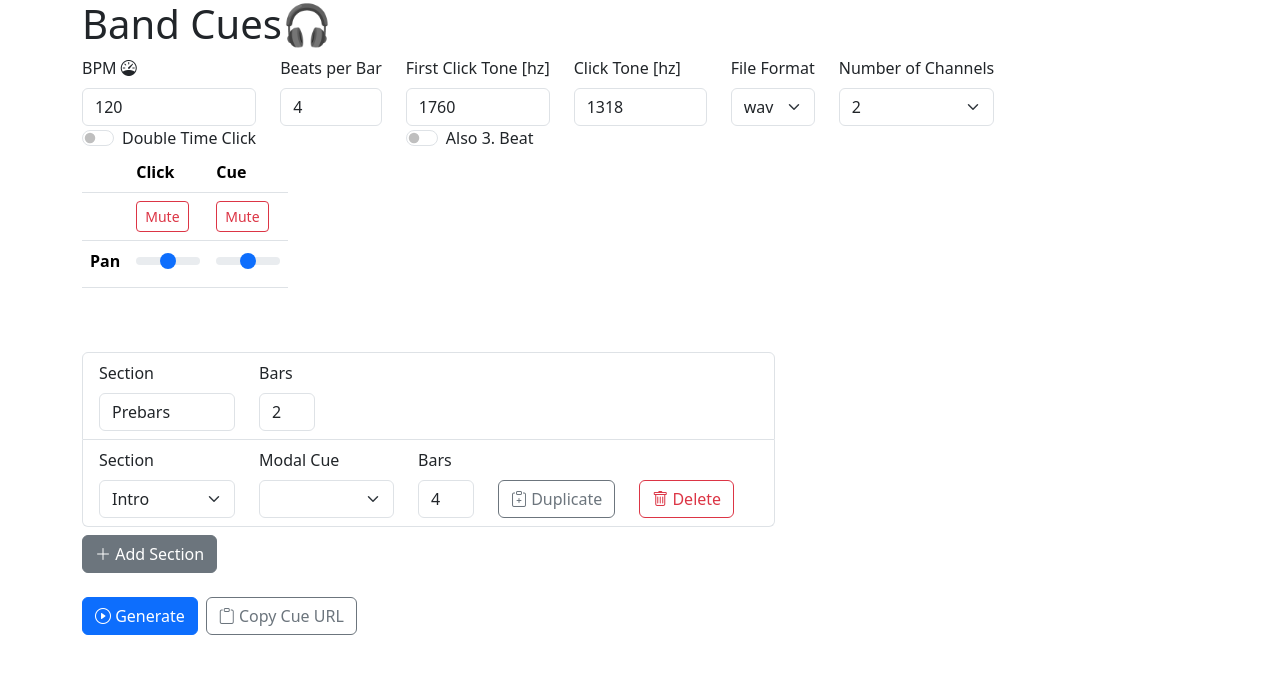
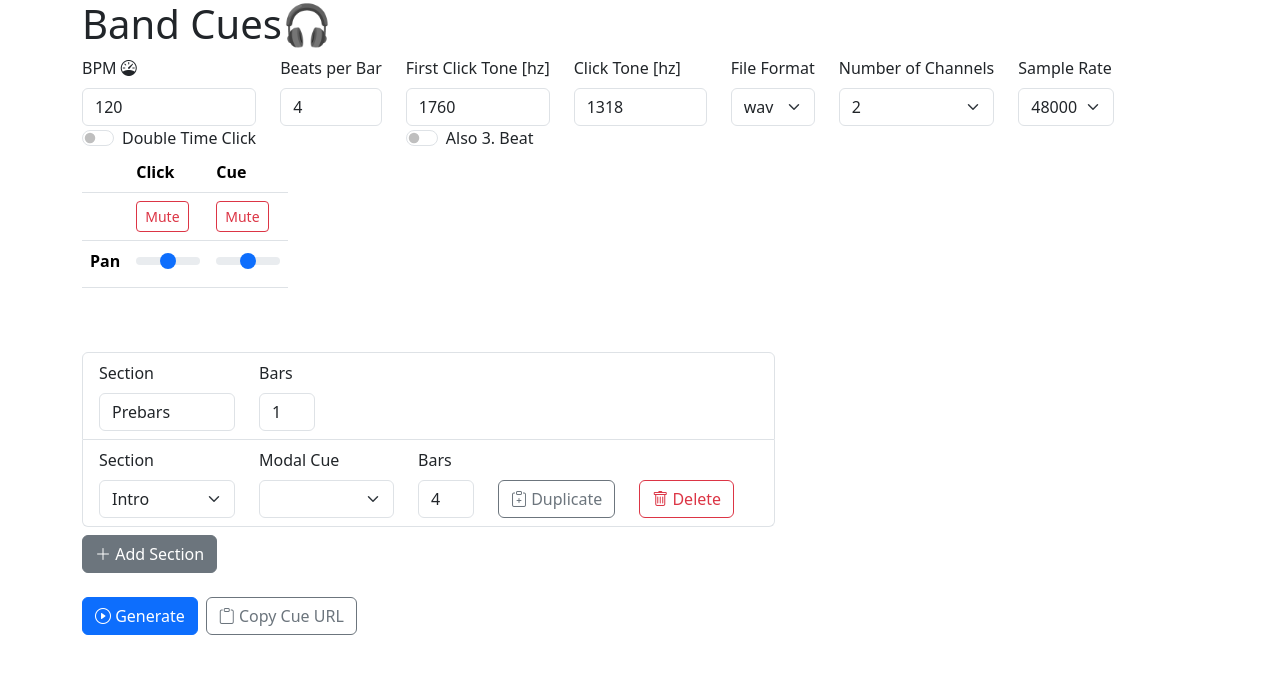
Before and after one commit to david-loe/band-cues, a Vue app: page / in a window 1280 px wide. Shown: the top 674 px of the page. Built offline with nearby package versions, Linux system fonts and the light colour scheme.

Commit message:
add sample rate setting

```diff
--- a/src/App.vue
+++ b/src/App.vue
@@ -35,9 +35,15 @@
           </select>
         </div>
         <div class="col-auto">
-          <label for="fileFormat" class="form-label">Number of Channels</label>
-          <select class="form-select" v-model="settings.numberOfChannels" id="fileFormat">
+          <label for="numberOfChannels" class="form-label">Number of Channels</label>
+          <select class="form-select" v-model="settings.numberOfChannels" id="numberOfChannels">
             <option v-for="numbers in channelNumbers" :key="numbers" :value="numbers">{{ numbers }}</option>
+          </select>
+        </div>
+        <div class="col-auto">
+          <label for="sampleRate" class="form-label">Sample Rate</label>
+          <select class="form-select" v-model="settings.sampleRate" id="sampleRate">
+            <option v-for="sampleRate in sampleRates" :key="sampleRate" :value="sampleRate">{{ sampleRate }}</option>
           </select>
         </div>
         <div class="col-auto">
@@ -99,7 +105,7 @@
                   <div class="col-auto" style="max-width: 160px">
                     <label :for="index + 'section'" class="form-label">Section</label>
                     <select class="form-select" v-model="section.orderCue" :id="index + 'section'">
-                      <option v-for="type in cueTypes" :key="type">{{ type }}</option>
+                      <option v-for="type in orderCueTypes" :key="type">{{ type }}</option>
                     </select>
                   </div>
                   <div class="col-auto" style="max-width: 160px">
@@ -216,7 +222,20 @@
 
 <script lang="ts">
 import MD from './tone.js'
-import { ChannelNumber, Pan, Section, Settings, channelNumbers, cueTypes, fileFormats, modalCueTypes, pans } from './types.js'
+import {
+  ChannelNumber,
+  Pan,
+  SampleRate,
+  Section,
+  Settings,
+  channelNumbers,
+  cueTypes,
+  fileFormats,
+  modalCueTypes,
+  orderCueTypes,
+  pans,
+  sampleRates
+} from './types.js'
 
 export default {
   name: 'App',
@@ -227,6 +246,8 @@ export default {
       fileFormats,
       channelNumbers,
       modalCueTypes,
+      orderCueTypes,
+      sampleRates,
       cueTrack: '',
       isLoading: false,
       settings: {
@@ -235,14 +256,15 @@ export default {
         firstOscFrequency: 1760,
         bpm: 120,
         beatsPerBar: 4,
-        numberOfPreBars: 2,
+        numberOfPreBars: 1,
         doubleTime: false,
         highlightMiddle: false,
         panClick: 0,
         panCue: 0,
         muteClick: false,
         muteCue: false,
-        numberOfChannels: 2
+        numberOfChannels: 2,
+        sampleRate: 48000
       } as Settings,
       sections: [{ orderCue: 'Intro', numberOfBars: 4 }] as Section[]
     }
@@ -342,6 +364,13 @@ export default {
               }
               break
             }
+            case 'sampleRate': {
+              const num = parseInt(value, 10)
+              if (sampleRates.includes(num as SampleRate)) {
+                this.settings[setting] = num as SampleRate
+              }
+              break
+            }
           }
         }
       }
--- a/src/tone.ts
+++ b/src/tone.ts
@@ -23,8 +23,6 @@ export default class MD {
   }
 
   async generateCues() {
-    const startTime = Date.now() // Startzeit wird für Logging-Zwecke gespeichert
-
     // Gesamtanzahl der Takte berechnen, einschließlich Vorbereitungs-Takte
     var totalNumberOfBars = this.settings.numberOfPreBars
     for (const section of this.sections) {
@@ -139,7 +137,8 @@ export default class MD {
         transport.start() // Startet den Transport
       },
       cueDuration, // Gesamtdauer der Offline-Rendering-Sitzung
-      this.settings.numberOfChannels
+      this.settings.numberOfChannels,
+      this.settings.sampleRate
     )
 
     // Konvertiert den Audio-Buffer in eine WAVE-Datei
--- a/src/types.ts
+++ b/src/types.ts
@@ -12,13 +12,17 @@ export interface Settings {
   muteClick: boolean
   muteCue: boolean
   numberOfChannels: ChannelNumber
+  sampleRate: SampleRate
 }
 
 export interface Section {
-  orderCue: CueType
+  orderCue: OrderCueType
   modalCue: ModalCueType | null
   numberOfBars: number
 }
+
+export const sampleRates = [44100, 48000] as const
+export type SampleRate = typeof sampleRates[number]
 
 export const pans = [-1, 0, 1] as const
 export type Pan = typeof pans[number]
```
